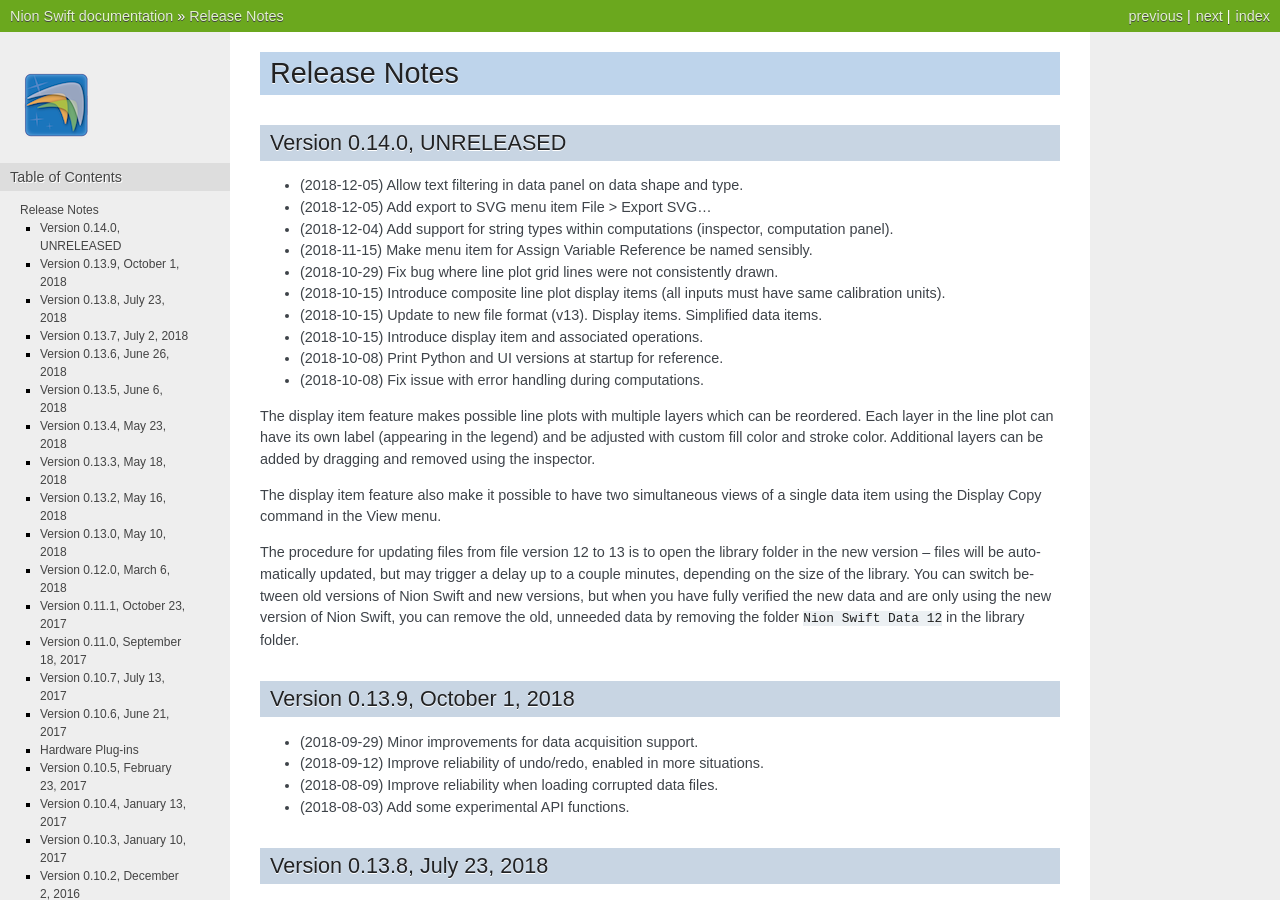
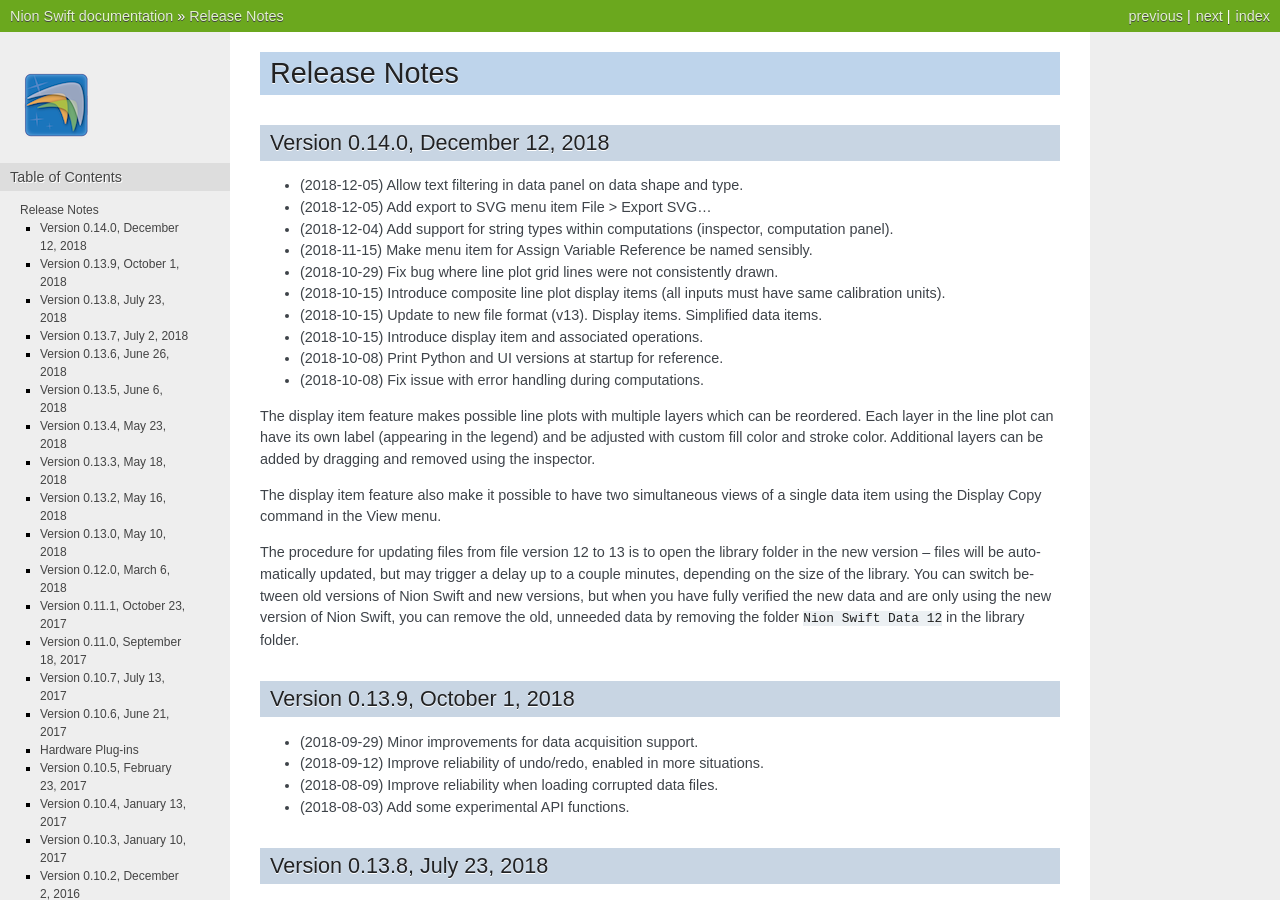
Before and after one commit to nion-software/nionswift, a Sphinx documentation site: the page built from docs/release_notes.rst, in a window 1280 px wide and 900 px high. Built offline with Sphinx 7.4.7, drawn with Linux system fonts in a browser that asks for light colours.

Commit message:
Update release note to have proper release date.

```diff
--- a/docs/release_notes.rst
+++ b/docs/release_notes.rst
@@ -3,8 +3,8 @@
 Release Notes
 =============
 
-Version 0.14.0, UNRELEASED
---------------------------
+Version 0.14.0, December 12, 2018
+---------------------------------
 * (2018-12-05) Allow text filtering in data panel on data shape and type.
 * (2018-12-05) Add export to SVG menu item File > Export SVG...
 * (2018-12-04) Add support for string types within computations (inspector, computation panel).
```
